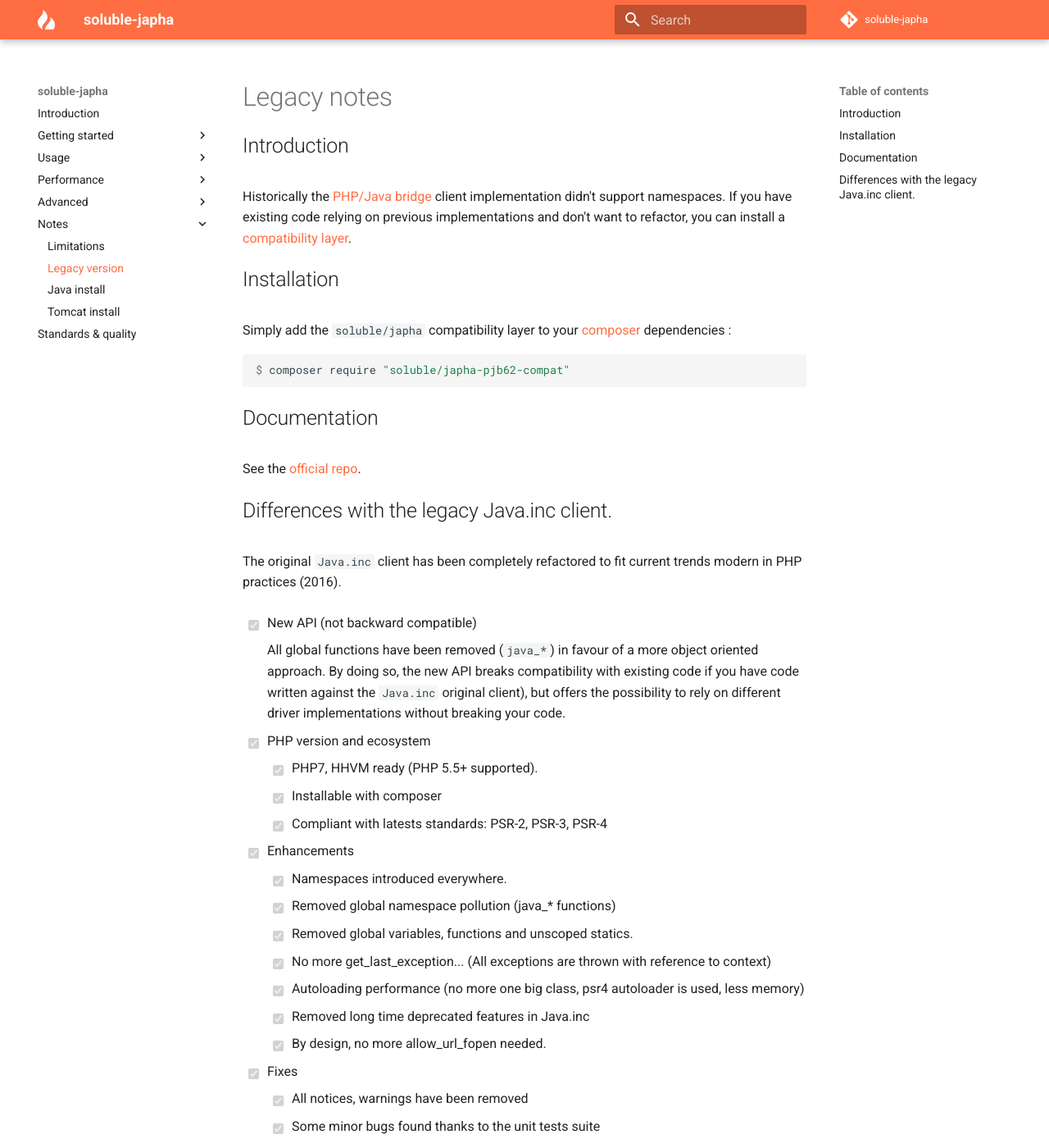
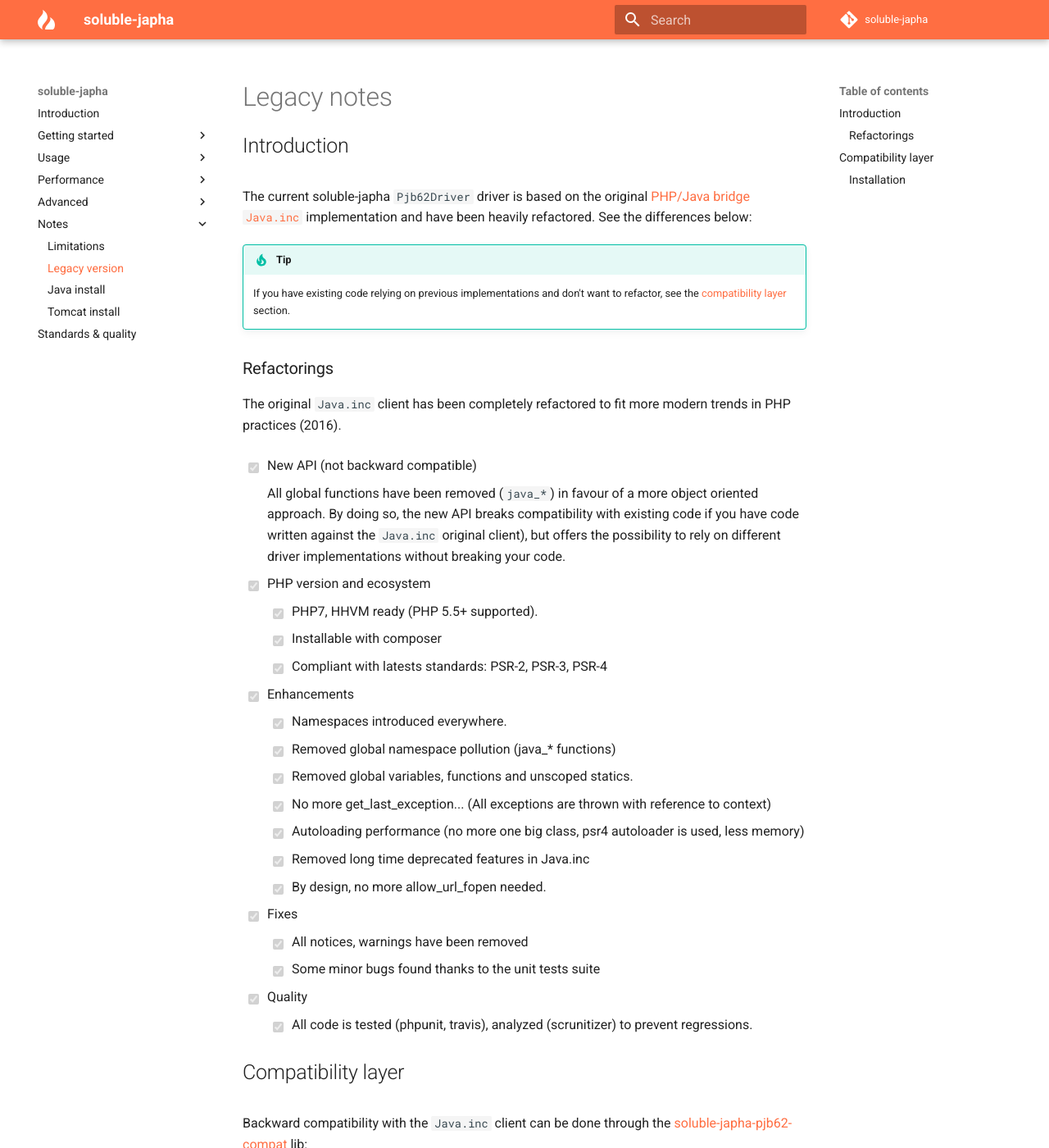
Before and after one commit to belgattitude/soluble-japha, an MkDocs documentation site: the page built from doc/notes_legacy.md, in a window 1280 px wide and 1400 px high. Shown: the whole window at 82% size. Built offline with MkDocs 1.6.1 and Material for MkDocs 9.7.7, drawn with Linux system fonts in a browser that asks for light colours; comment, search, counter and statistics services are not loaded; old or Windows-style settings are respelled for this version of MkDocs; some of the changed text lies outside the part shown.

Commit message:
Doc update

````diff
--- a/doc/notes_legacy.md
+++ b/doc/notes_legacy.md
@@ -2,26 +2,18 @@
 
 ## Introduction
 
-Historically the [PHP/Java bridge](http://php-java-bridge.sourceforge.net/pjb/) client implementation didn't
-support namespaces. If you have existing code relying on previous implementations and don't want to refactor,
-you can install a [compatibility layer](https://github.com/belgattitude/soluble-japha-pjb62-compat).
+The current soluble-japha `Pjb62Driver` driver is based on the original
+[PHP/Java bridge `Java.inc`](http://php-java-bridge.sourceforge.net/pjb/) implementation
+and have been heavily refactored. See the differences below:
 
-## Installation
-
-Simply add the `soluble/japha` compatibility layer to your [composer](http://getcomposer.org/) dependencies :
-
-```console
-$ composer require "soluble/japha-pjb62-compat"
-```
-
-## Documentation
-
-See the [official repo](https://github.com/belgattitude/soluble-japha-pjb62-compat).
+!!! tip
+    If you have existing code relying on previous implementations and don't want to refactor,
+    see the [compatibility layer](#compatibility-layer) section.
 
 
-## Differences with the legacy Java.inc client.
+### Refactorings
 
-The original `Java.inc` client has been completely refactored to fit current trends modern in PHP practices (2016).
+The original `Java.inc` client has been completely refactored to fit more modern trends in PHP practices (2016).
 
 - [x] New API (not backward compatible)
 
@@ -54,3 +46,20 @@ The original `Java.inc` client has been completely refactored to fit current tre
 - [x] Quality
 
     - [x] All code is tested (phpunit, travis), analyzed (scrunitizer) to prevent regressions.
+
+
+
+## Compatibility layer
+
+Backward compatibility with the `Java.inc` client can be done through the
+[soluble-japha-pjb62-compat](https://github.com/belgattitude/soluble-japha-pjb62-compat) lib:
+
+### Installation
+
+Simply add the `soluble/japha` compatibility layer to your [composer](http://getcomposer.org/) dependencies :
+
+```console
+$ composer require "soluble/japha-pjb62-compat"
+```
+
+and check the [official repo] for doc and current status.
````
Also changed, not shown: doc/bridge_benchmarks.md (+2 -2 lines).
